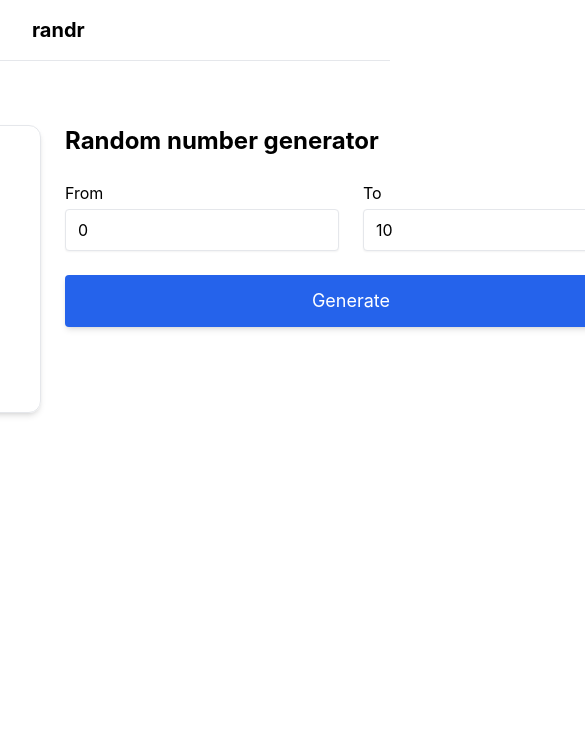
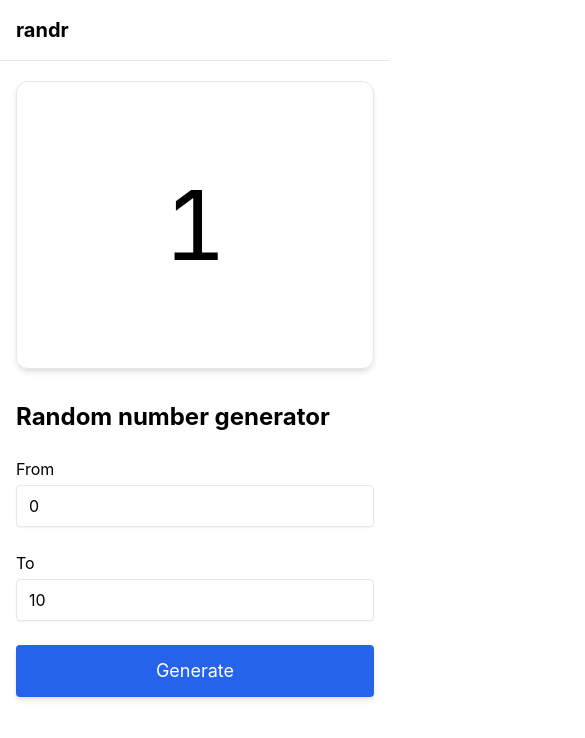
Before and after one commit to scybernaut/randr, a SvelteKit app: page /number in a window 390 px wide. Shown: the top 738 px of the page, 585 px wide, since content can reach past the window. Built offline with nearby package versions, Linux system fonts and the light colour scheme; a web font is replaced by a local one.

Commit message:
ui improvements

```diff
--- a/src/app.html
+++ b/src/app.html
@@ -8,10 +8,10 @@
   </head>
   <body data-sveltekit-preload-data="hover" class="font-body">
     <header class="border-b">
-      <div class="mx-auto max-w-screen-lg px-8 py-4">
+      <div class="mx-auto max-w-screen-lg p-4 sm:px-8">
         <a class="text-xl font-bold" href="/">randr</a>
       </div>
     </header>
-    <main class="mx-auto max-w-screen-lg px-8">%sveltekit.body%</main>
+    <main class="mx-auto max-w-screen-lg p-4 sm:px-8">%sveltekit.body%</main>
   </body>
 </html>
--- a/src/routes/+page.svelte
+++ b/src/routes/+page.svelte
@@ -1,4 +1,4 @@
-<div class="my-6 bg-green-200/0">
+<div class="mb-6 bg-green-200/0">
   <h2 class="">Lorem ipsum dolor sit amet.</h2>
 </div>
 <div
--- a/src/routes/number/+page.svelte
+++ b/src/routes/number/+page.svelte
@@ -20,7 +20,9 @@
   generate();
 </script>
 
-<div class="my-16 mx-auto flex items-start justify-center gap-6">
+<div
+  class="mx-auto my-1 grid w-fit items-start justify-center gap-8 sm:my-4 md:grid-cols-2-autoFirst"
+>
   <div class="flex h-72 min-w-72 items-center justify-center rounded-xl border p-8 shadow-md">
     <span class="text-center tabular-nums {textSize}">
       {random}
@@ -28,23 +30,23 @@
   </div>
   <div>
     <h1 class="mb-6 text-2xl font-bold">Random number generator</h1>
-    <div class="flex gap-6">
-      <div>
+    <div class="flex flex-wrap gap-6">
+      <div class="flex-grow">
         <label class="mb-1 block" for="start">From</label>
         <input
           type="number"
-          class="rounded border px-3 py-2 shadow-sm"
+          class="w-full rounded border px-3 py-2 shadow-sm"
           name="start"
           id="start"
           placeholder="0"
           bind:value={start}
         />
       </div>
-      <div>
+      <div class="flex-grow">
         <label class="mb-1 block" for="end">To</label>
         <input
           type="number"
-          class="rounded border px-3 py-2 shadow-sm"
+          class="w-full rounded border px-3 py-2 shadow-sm"
           name="end"
           id="end"
           placeholder="10"
--- a/tailwind.config.cjs
+++ b/tailwind.config.cjs
@@ -10,6 +10,9 @@ module.exports = {
     extend: {
       minWidth: {
         72: "18rem"
+      },
+      gridTemplateColumns: {
+        "2-autoFirst": "auto 1fr"
       }
     }
   },
```
